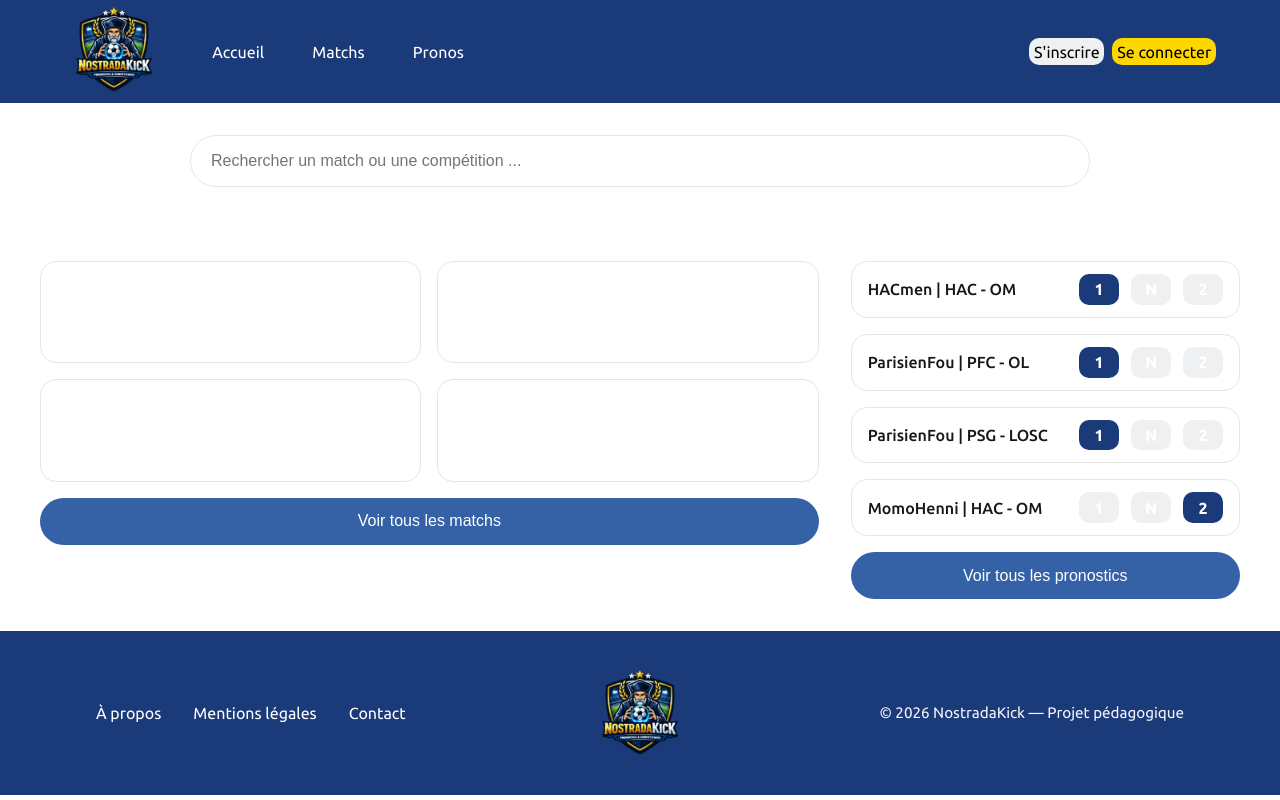
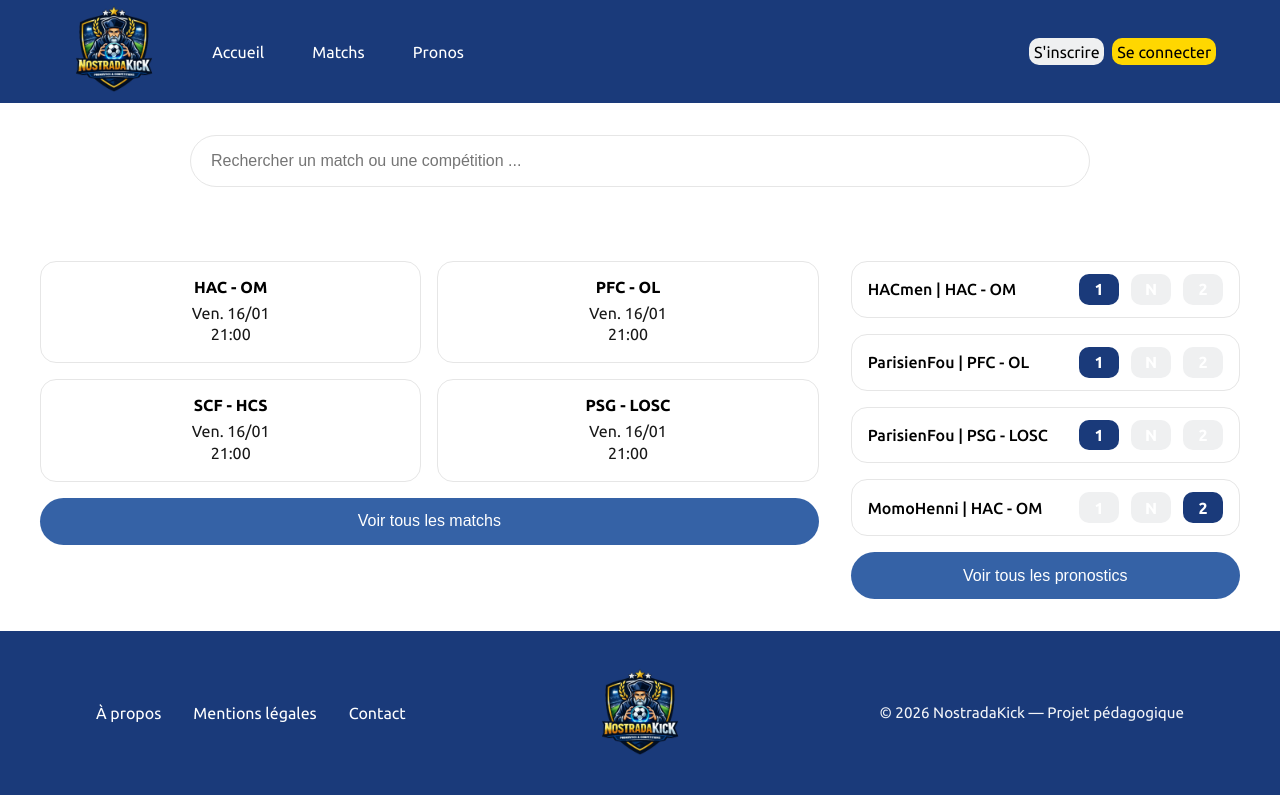
Before and after one commit to Oktay-Albayrak/nostradakick, a Next.js app in the folder client/: page / in a window 1280 px wide. Built offline with nearby package versions, Linux system fonts and the light colour scheme.

Commit message:
fix page.module.css

```diff
--- a/client/src/app/globals.css
+++ b/client/src/app/globals.css
@@ -10,8 +10,6 @@
   --primary-font: "Ubuntu", sans-serif;
   --box-shadow: 0px 2px 4px rgba(0, 0, 0, 0.25);
   --hover-box-shadow: 0px 2px 4px rgba(0, 0, 0, 0.6);
-  --background: #ffffff;
-  --foreground: #171717;
 }
 
 html,
--- a/client/src/app/page.module.css
+++ b/client/src/app/page.module.css
@@ -14,14 +14,8 @@
   border-radius: 999px;
   border: 1px solid var(--dark-grey);
   font-size: 1rem;
-  background: var(dark);
-  color: var(--white);
-}
-
-@media (prefers-color-scheme: dark) {
-  .searchInput {
-    border-color: var(--dark-grey);
-  }
+  background: var(--white);
+  color: var(--dark);
 }
 
 /* GRID (mobile-first) */
@@ -59,14 +53,8 @@
   border-radius: 16px;
   padding: 1rem;
   text-align: center;
-  background: var(dark);
-  color: var(--white);
-}
-
-@media (prefers-color-scheme: dark) {
-  .matchCard {
-    border-color: var(--dark-grey);
-  }
+  background: var(--white);
+  color: var(--dark);
 }
 
 .teams {
@@ -94,15 +82,9 @@
   border: 1px solid var(--dark-grey);
   border-radius: 16px;
   padding: 0.75rem 1rem;
-  background: var(dark);
-  color: var(--white);
+  background: var(--white);
+  color: var(--dark);
   gap: 1rem;
-}
-
-@media (prefers-color-scheme: dark) {
-  .pronoRow {
-    border-color: var(--dark-grey);
-  }
 }
 
 /* LABEL = TEXTE SIMPLE */
@@ -125,17 +107,10 @@
   padding: 0.4rem 0.6rem;
   border-radius: 10px;
   background: var(--light-grey);
-  color: var(dark);
+  color: var(--white);
   font-weight: 700;
   min-width: 40px;
   text-align: center;
-}
-
-@media (prefers-color-scheme: dark) {
-  .pick {
-    background: #1a1a1a; /* ✅ lisible */
-    opacity: 1;          /* ✅ pas d'opacité */
-  }
 }
 
 .pickActive {
```
